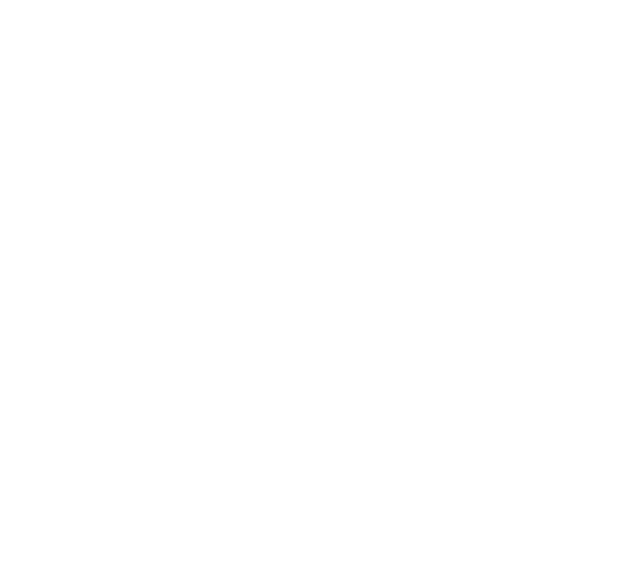
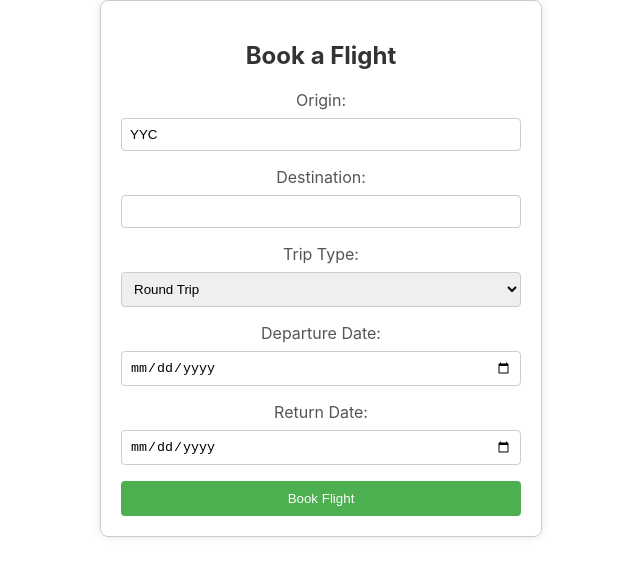
Before and after one commit to TheKenDoll/480TermProject, a React (Create React App) app in the folder frontend/flight-reservation-app/: page /book in a window 1280 px wide. Before the commit this address had no page. Shown: the top 576 px of the page, without its empty margins (319-959 px from the left). Built offline with nearby package versions, Linux system fonts and the light colour scheme.

Commit message:
book and account

```diff
--- a/frontend/flight-reservation-app/src/App.js
+++ b/frontend/flight-reservation-app/src/App.js
@@ -4,6 +4,8 @@ import { BrowserRouter as Router, Routes, Route } from 'react-router-dom';
 import Layout from './Layout.js';
 import Login from './components/login/Login.js';
 import Landing from './components/login/Landing.js';
+import Account from './components/login/Account.js';
+import Book from './components/bookings/Book.js';
 
 const App = () => {
   return (
@@ -14,6 +16,8 @@ const App = () => {
               <Route index element={<Landing />} />
             </Route>
           <Route path="/login" element={<Login />} />
+          <Route path="/account" element={<Account />} />
+          <Route path="/book" element={<Book />} />
         </Routes>
       </Router>
     </div>
--- /dev/null
+++ b/frontend/flight-reservation-app/src/Layout.css
@@ -0,0 +1,29 @@
+/* Layout.css */
+
+.navbar {
+    background-color: #333;
+    padding: 10px;
+  }
+
+  .nav-list {
+    list-style: none;
+    display: flex;
+    justify-content: space-evenly;
+    margin: 0;
+    padding: 0;
+  }
+
+  .nav-item {
+    margin: 0;
+  }
+
+  .nav-item a {
+    text-decoration: none;
+    color: white;
+    padding: 8px;
+    border-radius: 4px;
+  }
+
+  .nav-item a:hover {
+    background-color: #555;
+  }
--- a/frontend/flight-reservation-app/src/Layout.js
+++ b/frontend/flight-reservation-app/src/Layout.js
@@ -1,20 +1,29 @@
 import { Outlet, Link } from "react-router-dom";
+import './Layout.css';
 
-function Layout () {
+function Layout() {
   return (
     <>
-            <nav>
-                <ul>
-                <li>
+      <nav className="navbar">
+        <ul className="nav-list">
+          <li className="nav-item">
             <Link to="/">Home</Link>
+          </li>
+          <li className="nav-item">
             <Link to="/login">Login</Link>
+          </li>
+          <li className="nav-item">
+            <Link to="/account">Account</Link>
+          </li>
+          <li className="nav-item">
+            <Link to="/book">Book</Link>
           </li>
         </ul>
       </nav>
 
       <Outlet />
     </>
-    )
+  );
 }
 
-export default Layout
+export default Layout;
--- /dev/null
+++ b/frontend/flight-reservation-app/src/components/Login/Account.css
@@ -0,0 +1,43 @@
+/* Account.css */
+
+.account-container {
+    max-width: 400px;
+    margin: 0 auto;
+    padding: 20px;
+    border: 1px solid #ccc;
+    border-radius: 8px;
+    box-shadow: 0 0 10px rgba(0, 0, 0, 0.1);
+  }
+
+  h2 {
+    color: #333;
+  }
+
+  label {
+    display: block;
+    margin-bottom: 8px;
+    color: #555;
+  }
+
+  input,
+  textarea {
+    width: 100%;
+    padding: 8px;
+    margin-bottom: 16px;
+    border: 1px solid #ccc;
+    border-radius: 4px;
+    box-sizing: border-box;
+  }
+
+  button {
+    background-color: #4caf50;
+    color: white;
+    padding: 10px 15px;
+    border: none;
+    border-radius: 4px;
+    cursor: pointer;
+  }
+
+  button:hover {
+    background-color: #45a049;
+  }
--- /dev/null
+++ b/frontend/flight-reservation-app/src/components/Login/Account.js
@@ -0,0 +1,68 @@
+import React, { useState } from 'react';
+import './Account.css';
+
+const Account = () => {
+  const [firstName, setFirstName] = useState('John');
+  const [lastName, setLastName] = useState('Doe');
+  const [email, setEmail] = useState('john.doe@example.com');
+  const [phoneNumber, setPhoneNumber] = useState('');
+  const [address, setAddress] = useState('');
+
+  const handleSaveChanges = () => {
+    // Implement logic to save changes to the user's account
+    console.log('Changes saved:', { firstName, lastName, email, phoneNumber, address });
+  };
+
+  return (
+    <div className="account-container">
+      <h2>Account Information</h2>
+      <div>
+        <label htmlFor="firstName">First Name:</label>
+        <input
+          type="text"
+          id="firstName"
+          value={firstName}
+          onChange={(e) => setFirstName(e.target.value)}
+        />
+      </div>
+      <div>
+        <label htmlFor="lastName">Last Name:</label>
+        <input
+          type="text"
+          id="lastName"
+          value={lastName}
+          onChange={(e) => setLastName(e.target.value)}
+        />
+      </div>
+      <div>
+        <label htmlFor="email">Email:</label>
+        <input
+          type="email"
+          id="email"
+          value={email}
+          onChange={(e) => setEmail(e.target.value)}
+        />
+      </div>
+      <div>
+        <label htmlFor="phoneNumber">Phone Number:</label>
+        <input
+          type="tel"
+          id="phoneNumber"
+          value={phoneNumber}
+          onChange={(e) => setPhoneNumber(e.target.value)}
+        />
+      </div>
+      <div>
+        <label htmlFor="address">Address:</label>
+        <textarea
+          id="address"
+          value={address}
+          onChange={(e) => setAddress(e.target.value)}
+        ></textarea>
+      </div>
+      <button onClick={handleSaveChanges}>Save Changes</button>
+    </div>
+  );
+};
+
+export default Account;
--- /dev/null
+++ b/frontend/flight-reservation-app/src/components/bookings/Book.css
@@ -0,0 +1,43 @@
+/* Book.css */
+
+.book-container {
+    max-width: 400px;
+    margin: 0 auto;
+    padding: 20px;
+    border: 1px solid #ccc;
+    border-radius: 8px;
+    box-shadow: 0 0 10px rgba(0, 0, 0, 0.1);
+  }
+
+  h2 {
+    color: #333;
+  }
+
+  label {
+    display: block;
+    margin-bottom: 8px;
+    color: #555;
+  }
+
+  input,
+  select {
+    width: 100%;
+    padding: 8px;
+    margin-bottom: 16px;
+    border: 1px solid #ccc;
+    border-radius: 4px;
+    box-sizing: border-box;
+  }
+
+  button {
+    background-color: #4caf50;
+    color: white;
+    padding: 10px 15px;
+    border: none;
+    border-radius: 4px;
+    cursor: pointer;
+  }
+
+  button:hover {
+    background-color: #45a049;
+  }
--- /dev/null
+++ b/frontend/flight-reservation-app/src/components/bookings/Book.js
@@ -0,0 +1,98 @@
+import React, { useState } from 'react';
+import './Book.css';
+
+const Book = () => {
+  const [origin, setOrigin] = useState('YYC');
+  const [destination, setDestination] = useState('');
+  const [tripType, setTripType] = useState('round-trip');
+  const [departureDate, setDepartureDate] = useState('');
+  const [returnDate, setReturnDate] = useState('');
+
+  const handleOriginChange = (e) => {
+    setOrigin(e.target.value);
+  };
+
+  const handleDestinationChange = (e) => {
+    setDestination(e.target.value);
+  };
+
+  const handleTripTypeChange = (e) => {
+    setTripType(e.target.value);
+
+    setReturnDate('');
+  };
+
+  const handleDepartureDateChange = (e) => {
+    setDepartureDate(e.target.value);
+  };
+
+  const handleReturnDateChange = (e) => {
+    setReturnDate(e.target.value);
+  };
+
+  const handleBookFlight = () => {
+    // Implement logic to book the flight based on user input
+    console.log('Flight booked:', {
+      origin,
+      destination,
+      tripType,
+      departureDate,
+      returnDate,
+    });
+  };
+
+  return (
+    <div className="book-container">
+      <h2>Book a Flight</h2>
+      <div>
+        <label htmlFor="origin">Origin:</label>
+        <input
+          type="text"
+          id="origin"
+          value={origin}
+          onChange={handleOriginChange}
+          readOnly
+        />
+      </div>
+      <div>
+        <label htmlFor="destination">Destination:</label>
+        <input
+          type="text"
+          id="destination"
+          value={destination}
+          onChange={handleDestinationChange}
+        />
+      </div>
+      <div>
+        <label htmlFor="tripType">Trip Type:</label>
+        <select id="tripType" value={tripType} onChange={handleTripTypeChange}>
+          <option value="round-trip">Round Trip</option>
+          <option value="one-way">One Way</option>
+        </select>
+      </div>
+      <div>
+        <label htmlFor="departureDate">Departure Date:</label>
+        <input
+          type="date"
+          id="departureDate"
+          value={departureDate}
+          onChange={handleDepartureDateChange}
+        />
+      </div>
+      {tripType === 'round-trip' && (
+        <div>
+          <label htmlFor="returnDate">Return Date:</label>
+          <input
+            type="date"
+            id="returnDate"
+            value={returnDate}
+            onChange={handleReturnDateChange}
+          />
+        </div>
+      )}
+      <button onClick={handleBookFlight}>Book Flight</button>
+    </div>
+  );
+};
+
+export default Book;
```
Lines whose indentation alone changed are shown as unchanged.
